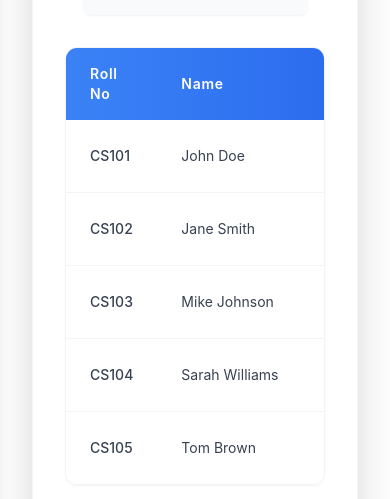
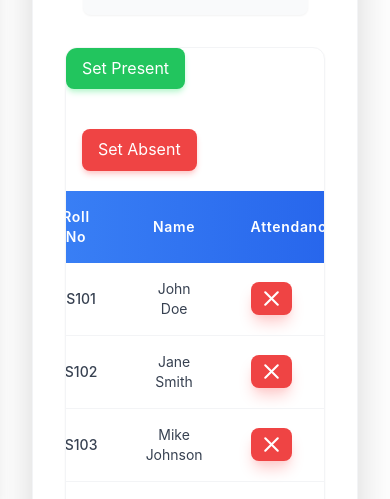
Before and after one commit to Irshad-code/Mini-Project, a React (Vite) app in the folder STAFF-PORTAL-FRONTEND/: page /attendance/1 in a window 390 px wide. Shown: the part 344-843 px from the top of the page. Built offline with nearby package versions, Linux system fonts and the light colour scheme; no server answers; sample sign-in values are in the browser's storage.

Commit message:
attendence page is aligned with mobile view

```diff
--- a/STAFF-PORTAL-FRONTEND/src/features/classes/Attendance.jsx
+++ b/STAFF-PORTAL-FRONTEND/src/features/classes/Attendance.jsx
@@ -1,35 +1,48 @@
-import { useState } from 'react';
-import { FiCalendar, FiCheck, FiX } from 'react-icons/fi';
-import { motion } from 'framer-motion';
+import { useState } from "react";
+import { FiCalendar, FiCheck, FiX } from "react-icons/fi";
+import { motion } from "framer-motion";
 
 export default function Attendance() {
   // Dummy student data
-    const [students] = useState([
+  const [students,setStudents] = useState([
     { id: 1, name: "John Doe", rollNo: "CS101", present: false },
     { id: 2, name: "Jane Smith", rollNo: "CS102", present: false },
     { id: 3, name: "Mike Johnson", rollNo: "CS103", present: false },
     { id: 4, name: "Sarah Williams", rollNo: "CS104", present: false },
-        { id: 5, name: "Tom Brown", rollNo: "CS105", present: false }
+    { id: 5, name: "Tom Brown", rollNo: "CS105", present: false },
   ]);
 
-    const [date, setDate] = useState(new Date().toISOString().split('T')[0]);
+  const [date, setDate] = useState(new Date().toISOString().split("T")[0]);
   const [attendanceData, setAttendanceData] = useState(students);
 
-    const handleAttendance = (studentId, isPresent) => {
-        setAttendanceData(prev =>
-            prev.map(student =>
+  const handleAttendance = (studentId) => {
+    setAttendanceData((prev) =>
+      prev.map((student) =>
         student.id === studentId
-                    ? {...student, present: isPresent}
+          ? { ...student, present: !student.present } // Toggle present state
           : student
       )
     );
   };
 
+  const setAllPresent = () => {
+    setAttendanceData((prevData) =>
+      prevData.map((student) => ({ ...student, present: true }))
+    );
+  };
+
+  const setAllAbsent = () => {
+    setAttendanceData((prevData) =>
+      prevData.map((student) => ({ ...student, present: false }))
+    );
+  };
+
+
   const handleSubmit = () => {
     // This will later connect to backend
     console.log({
       date,
-            attendance: attendanceData
+      attendance: attendanceData,
     });
     alert("Attendance submitted successfully!");
   };
@@ -77,14 +90,40 @@ export default function Attendance() {
           initial={{ opacity: 0 }}
           animate={{ opacity: 1 }}
           transition={{ duration: 0.5, delay: 0.4 }}
-                    className="overflow-x-auto rounded-xl shadow-sm border border-gray-100"
+          className="overflow-x-auto rounded-xl shadow-sm border border-gray-100 flex flex-col gap-5 items-center"
         >
+              <motion.div className="flex  flex-wrap gap-10 space-x-4">
+        <motion.button
+          whileHover={{ scale: 1.05 }}
+          whileTap={{ scale: 0.95 }}
+          onClick={setAllPresent}
+          className="px-4 py-2 bg-green-500 text-white rounded-lg shadow-md shadow-green-200"
+        >
+          Set Present
+        </motion.button>
+
+        <motion.button
+          whileHover={{ scale: 1.05 }}
+          whileTap={{ scale: 0.95 }}
+          onClick={setAllAbsent}
+          className="px-4 py-2 bg-red-500 text-white rounded-lg shadow-md shadow-red-200"
+        >
+          Set Absent
+        </motion.button>
+      </motion.div>
           <table className="min-w-full">
             <thead>
               <tr className="bg-gradient-to-r from-blue-500 to-blue-600">
-                                <th className="px-6 py-4 text-left text-sm font-semibold text-white tracking-wider">Roll No</th>
-                                <th className="px-6 py-4 text-left text-sm font-semibold text-white tracking-wider">Name</th>
-                                <th className="px-6 py-4 text-left text-sm font-semibold text-white tracking-wider">Attendance</th>
+                <th className="px-6 py-4 text-sm font-semibold text-white break-words tracking-wider whitespace-normal text-center">
+                  Roll No
+                </th>
+                <th className="px-6 py-4 text-sm font-semibold text-white break-words tracking-wider whitespace-normal text-center">
+                  Name
+                </th>
+
+                <th className="px-6 py-4 text-left text-sm font-semibold text-white   break-words tracking-wider">
+                  Attendance
+                </th>
               </tr>
             </thead>
             <tbody className="bg-white divide-y divide-gray-100">
@@ -96,33 +135,27 @@ export default function Attendance() {
                   key={student.id}
                   className="hover:bg-gray-50 transition-colors duration-150"
                 >
-                                    <td className="px-6 py-4 whitespace-nowrap text-sm font-medium text-gray-700">{student.rollNo}</td>
-                                    <td className="px-6 py-4 whitespace-nowrap text-sm text-gray-700">{student.name}</td>
-                                    <td className="px-6 py-4 whitespace-nowrap">
-                                        <div className="flex space-x-3">
+                  <td className="px-6 py-4 text-sm font-medium break-words text-gray-700 text-center">
+                    {student.rollNo}
+                  </td>
+                  <td className="px-6 py-4 text-sm break-words text-gray-700 text-center">
+                    {student.name}
+                  </td>
+
+                  <td className="px-6 py-4 whitespace-nowrap text-center">
                   <motion.button
   whileHover={{ scale: 1.05 }}
   whileTap={{ scale: 0.95 }}
-                                                onClick={() => handleAttendance(student.id, true)}
-                                                className={`p-2.5 rounded-lg transition-all duration-200 flex items-center justify-center w-10 h-10
+  onClick={() => handleAttendance(student.id)}
+  className={`px-2 py-1 rounded-lg transition-all duration-200 flex items-center justify-center min-w-[40px] max-w-[80px]
       ${student.present
           ? 'bg-green-500 text-white shadow-lg shadow-green-200'
-                                                        : 'bg-gray-100 text-gray-400 hover:bg-gray-200'}`}
+          : 'bg-red-500 text-white shadow-lg shadow-red-200'}`}
 >
-                                                <FiCheck className="text-lg" />
+  {student.present ? <FiCheck size={25}/> : <FiX size={25}/>}
 </motion.button>
-                                            <motion.button
-                                                whileHover={{ scale: 1.05 }}
-                                                whileTap={{ scale: 0.95 }}
-                                                onClick={() => handleAttendance(student.id, false)}
-                                                className={`p-2.5 rounded-lg transition-all duration-200 flex items-center justify-center w-10 h-10
-                                                    ${!student.present
-                                                        ? 'bg-red-500 text-white shadow-lg shadow-red-200'
-                                                        : 'bg-gray-100 text-gray-400 hover:bg-gray-200'}`}
-                                            >
-                                                <FiX className="text-lg" />
-                                            </motion.button>
-                                        </div>
+
+
                   </td>
                 </motion.tr>
               ))}
--- a/STAFF-PORTAL-FRONTEND/src/features/classes/InternalMarks.jsx
+++ b/STAFF-PORTAL-FRONTEND/src/features/classes/InternalMarks.jsx
@@ -66,13 +66,13 @@ export default function InternalMarks() {
                   key={student.id}
                   className="hover:bg-gray-50 transition-colors duration-150"
                 >
-                  <td className="px-4 py-4 text-sm font-medium text-gray-700 break-words whitespace-normal text-center w-20">
+                  <td className="px-4 py-4 text-sm font-medium  text-gray-700 break-words whitespace-normal text-center w-20">
                     {student.rollNo}
                   </td>
-                  <td className="px-6 py-4 text-sm font-medium text-gray-700 break-words whitespace-normal text-center w-32 sm:w-auto">
+                  <td className="px-6 py-4 text-sm font-medium  text-gray-700 break-words whitespace-normal text-center w-32 sm:w-auto">
                     {student.name}
                   </td>
-                  <td className="px-6 py-4 whitespace-nowrap flex flex-col items-center space-y-2">
+                  <td className="px-6 py-4 whitespace-nowrap flex flex-wrap gap-5 items-center tex-center space-y-2">
                     {editMode === student.id ? (
                       <input
                         type="number"
```
Lines whose indentation alone changed are shown as unchanged.
